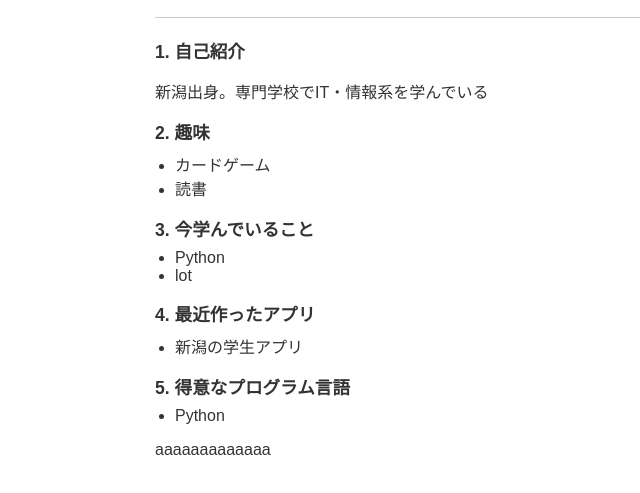
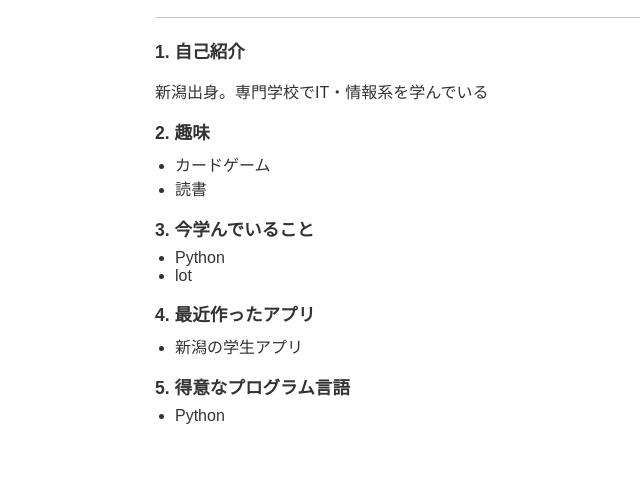
Before and after one commit to koyayuu/git_02, a plain HTML site: page index.html in a window 1280 px wide. Shown: the part 93-586 px from the top of the page, without its empty margins (185-825 px from the left). Drawn offline with Linux system fonts and the light colour scheme.

Commit message:
実験で書いたコードの削除

```diff
--- a/index.html
+++ b/index.html
@@ -49,4 +49,3 @@
     </section>
 </body>
 </html>
-aaaaaaaaaaaaa
```
